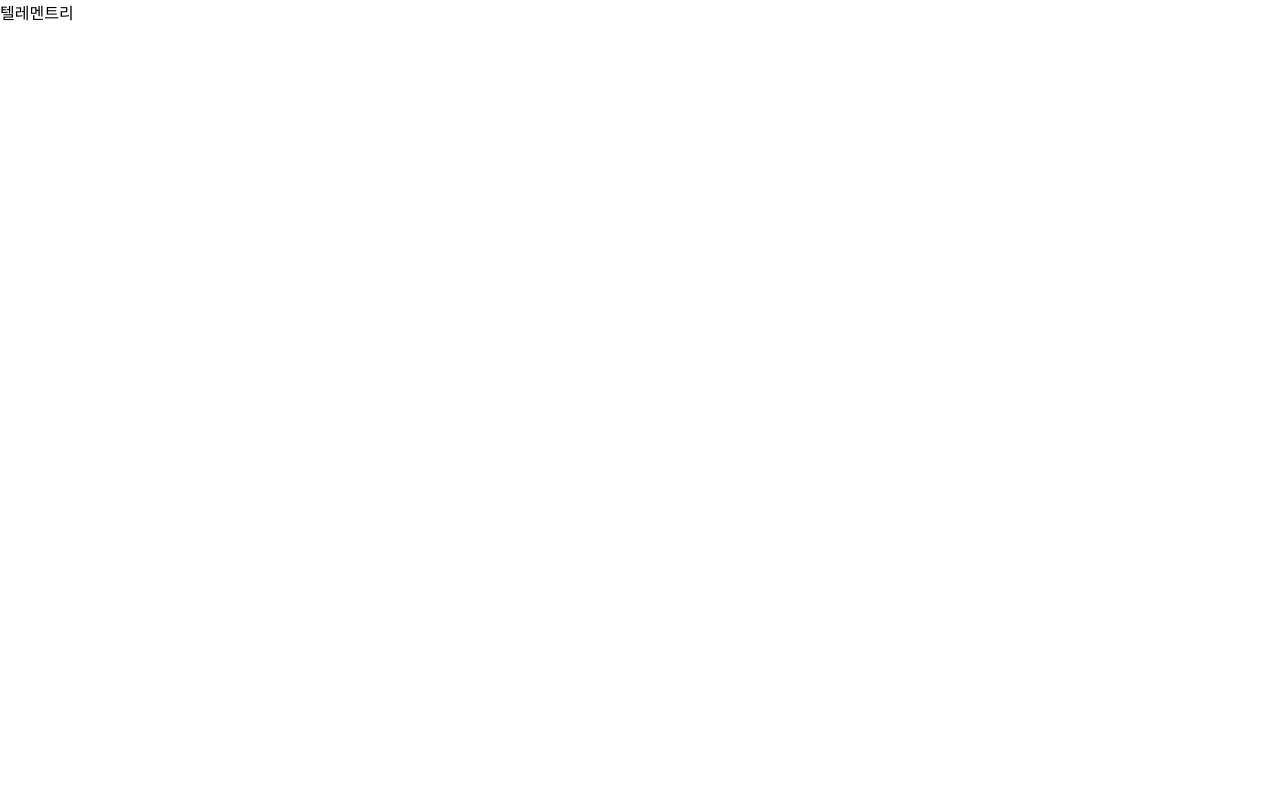
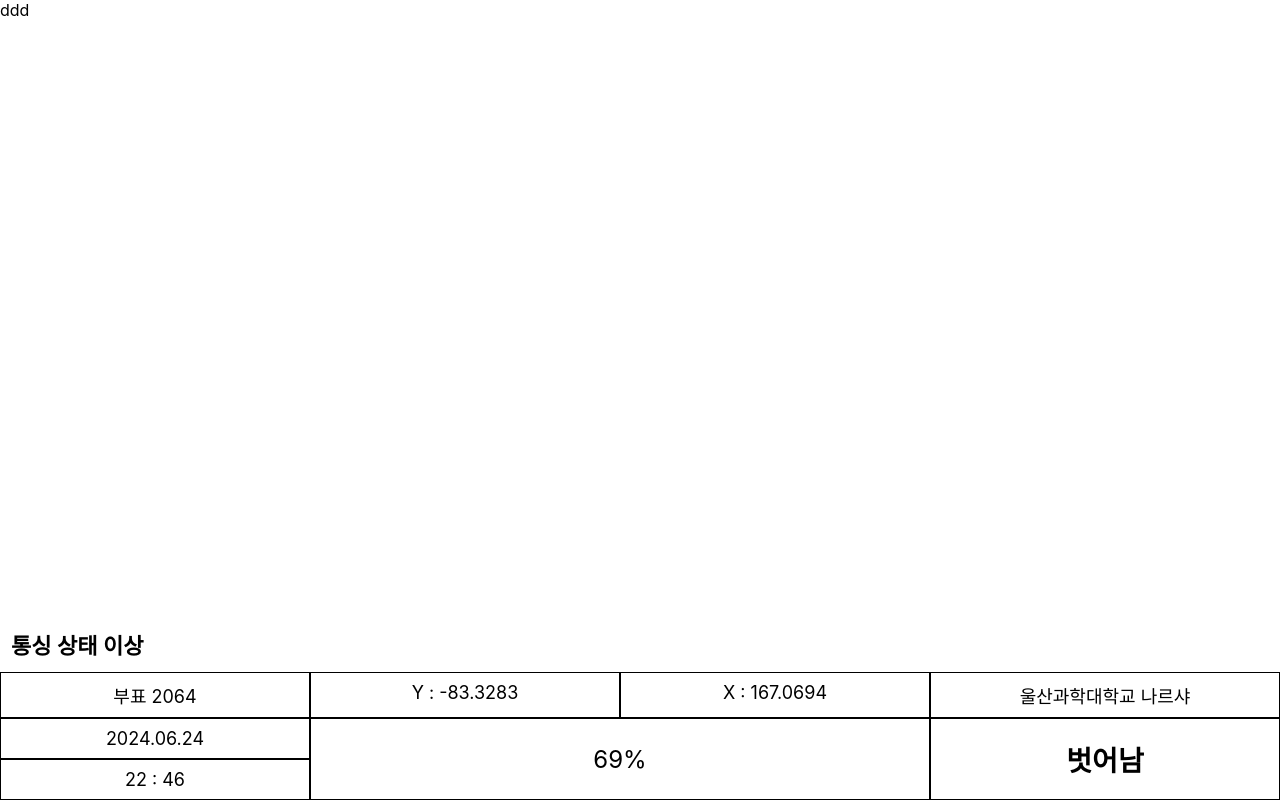
Before and after one commit to ptk5758/uc-bouy, a React (Create React App) app: page /telemetry in a window 1280 px wide. Built offline with nearby package versions, Linux system fonts and the light colour scheme.

Commit message:
matrix component

```diff
--- /dev/null
+++ b/src/css/layout.css
@@ -0,0 +1,34 @@
+.telemetry {height: 100%; display: flex; flex-direction: column; }
+.screen { flex: 1; }
+.telemetry > .matrix {
+    position: relative;
+    display: grid;
+    grid-template-columns: 1fr 1fr 1fr 350px;
+}
+
+.telemetry > .matrix > .absolute {
+    position: absolute;
+    font-size: 22px;
+    top : -2em;
+    left: 0.5em;
+    font-weight: 600;
+}
+.telemetry > .matrix > .absolute > p { padding: 0; margin: 0; }
+.telemetry > .matrix > div {
+    font-size: 18px;
+    padding: 0.5em;
+    border: 1px solid #000000;
+    text-align: center;
+}
+.telemetry > .matrix > .item-1 {}
+.telemetry > .matrix > .item-2 {}
+.telemetry > .matrix > .item-3 {}
+.telemetry > .matrix > .item-4 {}
+.telemetry > .matrix > .item-5 {}
+.telemetry > .matrix > .item-6 { grid-row: 2/4; grid-column: 2/4; }
+.telemetry > .matrix > .item-7 { grid-column: 4; grid-row: 2/4; }
+.telemetry > .matrix > .item-8 { grid-column: 1; }
+.telemetry > .matrix .status { display: flex; justify-content: center; align-items: center; height: 100%; }
+.telemetry > .matrix .status > p { font-size: 28px; font-weight: 900; }
+.telemetry > .matrix .battery { height : 100%; display: flex; justify-content: center; align-items: center; }
+.telemetry > .matrix .battery > p { font-size: 24px; }
--- a/src/index.css
+++ b/src/index.css
@@ -5,9 +5,19 @@ body {
     sans-serif;
   -webkit-font-smoothing: antialiased;
   -moz-osx-font-smoothing: grayscale;
+  width: 100vw;
+  height: 100vh;
+}
+#root  {
+  width: 100vw;
+  height: 100vh;
 }
 
 code {
   font-family: source-code-pro, Menlo, Monaco, Consolas, 'Courier New',
     monospace;
 }
+p {
+  padding: 0;
+  margin: 0;
+}
--- a/src/routes/root/index.tsx
+++ b/src/routes/root/index.tsx
@@ -1,9 +1,20 @@
 function RootRoute() {
     return (
         <div>
-            루트이다.
+            <h1>바로가기</h1>
+            <NavigationItem href="telemetry" text="Telemtry [측정정보]"/>
+            <NavigationItem href="prompt" text="Prompt [원격통신]"/>
         </div>
     )
 }
 
+interface NavigationItemProp
+{
+    href : string
+    text : string
+}
+function NavigationItem({href, text} : NavigationItemProp) {
+    return <a href={href}><h1>{text}</h1></a>
+}
+
 export default RootRoute
--- /dev/null
+++ b/src/routes/telemetry/components/index.tsx
@@ -0,0 +1,7 @@
+export function Status() {
+    return <div className="status"><p>벗어남</p></div>
+}
+
+export function Battery() {
+    return <div className="battery"><p>69%</p></div>
+}
--- a/src/routes/telemetry/index.tsx
+++ b/src/routes/telemetry/index.tsx
@@ -1,7 +1,39 @@
+import React from "react"
+import "../../css/layout.css"
+import { Battery, Status } from "./components"
 export default function() {
     return (
-        <div>
-            텔레멘트리
+        <div className="telemetry">
+            <Screen/>
+            <Matrix/>
         </div>
     )
 }
+
+function Matrix() {
+    return (
+        <div className="matrix">
+            <span className="absolute">
+                <p>통싱 상태 이상</p>
+            </span>
+            <div className="item-1">부표 2064</div>
+            <div className="item-2">Y : -83.3283</div>
+            <div className="item-3">X : 167.0694</div>
+            <div className="item-4">
+                <p>울산과학대학교 나르샤</p>
+            </div>
+            <div className="item-5">2024.06.24</div>
+            <div className="item-6"><Battery/></div>
+            <div className="item-7"><Status/></div>
+            <div className="item-8">22 : 46</div>
+        </div>
+    )
+}
+
+function Screen() {
+    return (
+        <div className="screen">
+            ddd
+        </div>
+    )
+}
```
